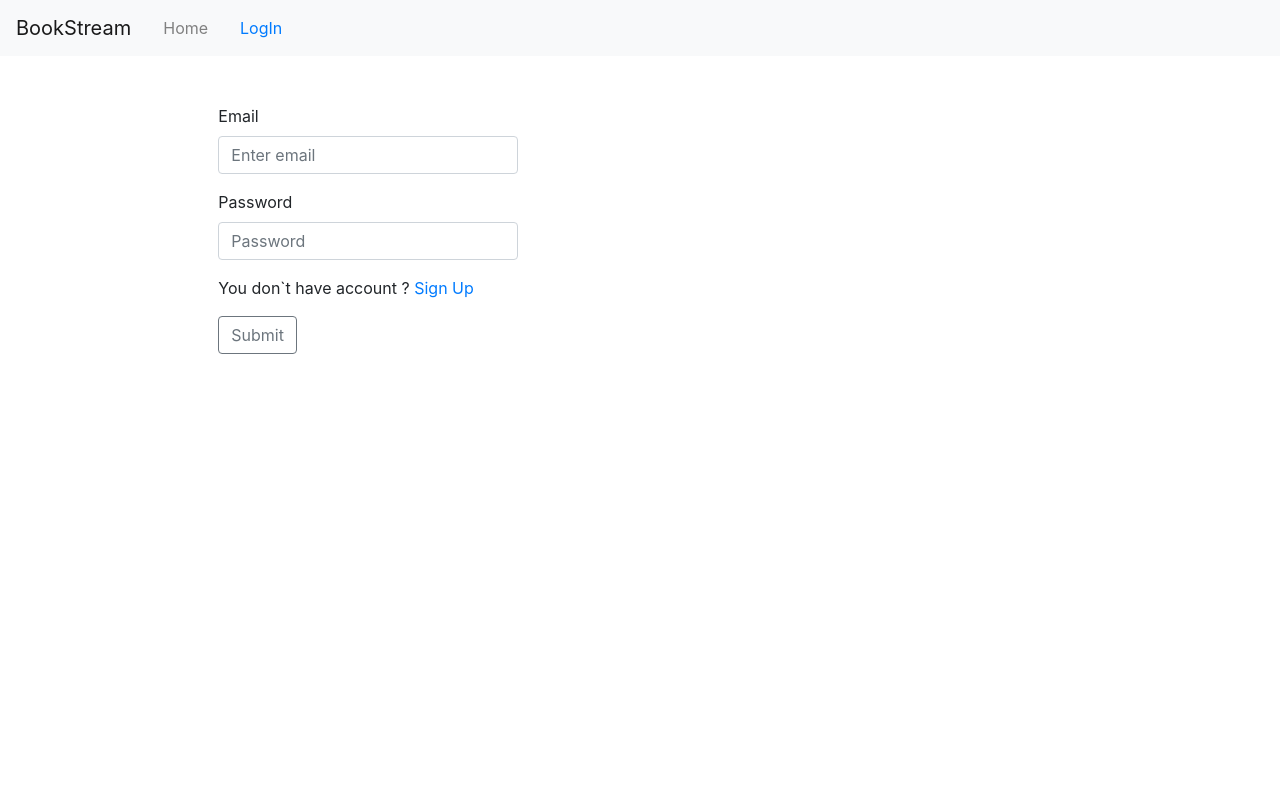
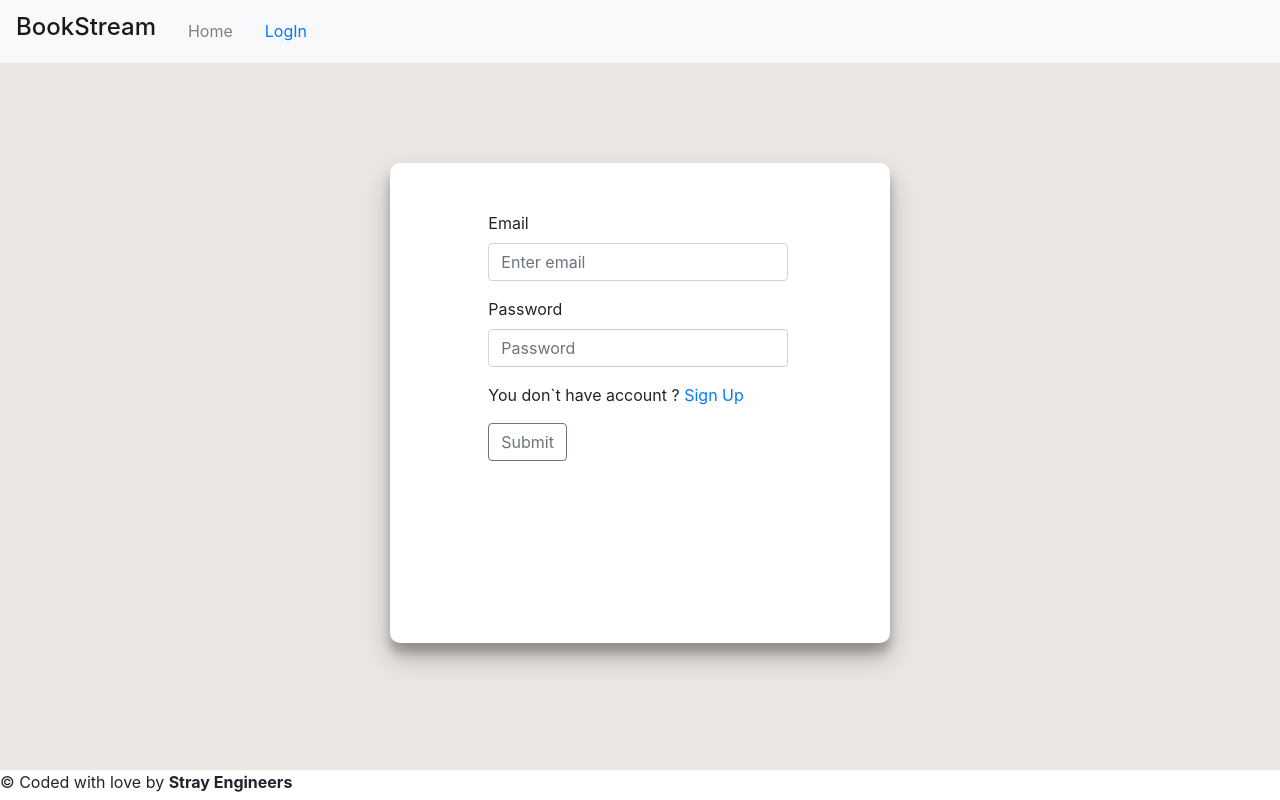
Before and after one commit to Abdulrahman-Aljafar/Books-Rating, a React (Create React App) app in the folder client/: page /login in a window 1280 px wide. Built offline with nearby package versions, Linux system fonts and the light colour scheme.

Commit message:
last version

```diff
--- a/client/src/App.css
+++ b/client/src/App.css
@@ -1,4 +1,17 @@
+@import url('https://fonts.googleapis.com/css?family=Montserrat:400,800');
 
+/* background-image: url(./BooksStream/client/src/img/Season1.png); */
+
+
+body{
+  /* background-image: url("./img/Season2.png"); */
+  background-color: #ebe7e4;
+  background-size: cover;
+  /* opacity: 0.5; */
+  background-repeat: no-repeat;
+  box-shadow: rgba(250, 244, 244, 0.5);
+  /* inset 0 0 0 1000px */
+}
 .d-block{
     margin-top: -2.5%;
      background-size: cover;
@@ -28,6 +41,13 @@ padding: 3px;
     margin-left:200% ;
 
 }
+.btn4{
+  height: 30px;
+  width:90px;
+  font-size: 14px;
+  text-align: center;
+  padding: 3px;
+   margin-left: 180px ; }
 /* .btn2 {
   height:'30px';
    width:'60px';
@@ -52,13 +72,10 @@ font-size: 10px;
   } */
 
   .cardH{
-
     margin-left: 20% ;
     margin-right: 20% ;
     margin-top: 9% ;
     margin-bottom: 20% ;
-
-
     width: 11.1rem;
     height:25em;
    }
@@ -76,7 +93,6 @@ padding-top:100px;
   }
 
   .magenShow{
-  border-radius: 5px;
     border:  solid gray;
     border-width: 2px;
 width: 50%;
@@ -85,6 +101,10 @@ margin-right:400px ;
 margin-top:100px ;
 /* padding: px; */
 word-wrap: break-word;
+overflow: hidden;
+border-radius: 10px;
+   box-shadow: 0 14px 28px rgba(0,0,0,0.25),
+     0 10px 10px rgba(0,0,0,0.22);
 
 
   }
@@ -95,6 +115,7 @@ word-wrap: break-word;
     border:  solid rgb(10, 0, 0);
     width:80%;
      height:70%;
+
 
   }
 
@@ -131,17 +152,61 @@ margin-top: 100px;
      max-height: 100px;
   } */
 
+  .nav2{
+color: #eea788;
 
-.pen .page-footer {
-min-height: 16px;
-border-top: 2px solid #006699;
-margin: 30px 0 0;
-padding: 60px 0;
   }
 
-.search{
+  /* .form-container {
+    position: absolute;
+    top: 0;
+    height: 100%;
+    transition: all 0.6s ease-in-out;
+  }
 
-/* margin-left: 300px; */
+  .sign-in-container {
+    left: 0;
+    width: 50%;
+    z-index: 2;
+  }
+   */
 
+   .container {
+     margin-top: 100px;
+    background-color: #fff;
+    border-radius: 10px;
+      box-shadow: 0 14px 28px rgba(0,0,0,0.25),
+        0 10px 10px rgba(0,0,0,0.22);
+    position: relative;
+    overflow: hidden;
+    width: 500px;
+    max-width: 100%;
+    min-height: 480px;
 
   }
+
+  .container1 {
+     margin-top: 10px;
+   background-color: #fff;
+   border-radius: 10px;
+     box-shadow: 0 14px 28px rgba(0,0,0,0.25),
+       0 10px 10px rgba(0,0,0,0.22);
+   /* position: relative; */
+   overflow: hidden;
+   width: 500px;
+    max-width: 100%;
+   height: 650px;
+
+ }
+ .container3 {
+   margin-left: 300px;
+ background-color: #fff;
+ border-radius: 10px;
+   box-shadow: 0 14px 28px rgba(0,0,0,0.25),
+     0 10px 10px rgba(0,0,0,0.22);
+ position: relative;
+ overflow: hidden;
+ width: 700px;
+ height: 650px;
+
+}
--- a/client/src/App.js
+++ b/client/src/App.js
@@ -19,6 +19,7 @@ import axios from "axios";
 import { Spinner } from "react-bootstrap";
 import EditBook from"./profile/EditBook"
 import API_URL from './apiConfig'
+import Footer from "./components/Footer";
 
 function App() {
   const [selectbook, setSelectbook] = useState({});
@@ -145,6 +146,11 @@ function App() {
             <Landing />
           </Route>
 
+          <Route  path="/">
+             <Route   />
+             <Footer/>
+          </Route>
+
         </Router> : <Spinner animation="border" />
       }
     </>
--- a/client/src/components/Footer.jsx
+++ b/client/src/components/Footer.jsx
@@ -0,0 +1,18 @@
+import React from 'react'
+
+export default function Footer() {
+    return (
+        <footer style={{position :"fixed" , bottom :"0" , width :"100%" ,height:'30px', background :"#fff" }}>
+        <div class=" pen">
+            <div class="row">
+        <div class="col-sm-12">
+            <div class="page-footer">
+          &copy; Coded with love by <b>Stray Engineers </b>
+        </div>
+        </div>
+        </div>
+        </div>
+        </footer>
+
+    )
+}
--- a/client/src/components/Home.jsx
+++ b/client/src/components/Home.jsx
@@ -22,7 +22,7 @@ export default function Home(props) {
 
     }, [])
     const onChangeHandler = (e) => {
-        setFilter(e.target.value);
+        setFilter(e.target.innerHTML);
     }
     const onchanges =(e)=>{
         setserch(e.target.value)
@@ -44,7 +44,7 @@ export default function Home(props) {
 
     return (
         <div>
-            <Navbar collapseOnSelect expand="lg" bg="dark" variant="dark">
+            <Navbar collapseOnSelect expand="lg" >
                 <Navbar.Toggle aria-controls="responsive-navbar-nav" />
                 <Navbar.Collapse id="responsive-navbar-nav" >
                     {/* <Nav.Control onClick={onChangeHandler} >   */}
--- a/client/src/components/NavBar.jsx
+++ b/client/src/components/NavBar.jsx
@@ -11,7 +11,7 @@ export default function NaveBar(props) {
 
     <Navbar bg="light" expand="lg">
         <Navbar.Brand as={Link} to="/">
-          BookStream
+          <h4>BookStream</h4>
         </Navbar.Brand>
 
         <Nav.Link href="#home" as={Link} to="/Home" style={{color:"gray"}}>
--- a/client/src/profile/AddNewBook.jsx
+++ b/client/src/profile/AddNewBook.jsx
@@ -45,9 +45,9 @@ export default function AddNewBook(props) {
                     sorry, you can typee with 225 laters only
                     </Alert>
                 )}
-            <Form className="mt-5">
+            <Form className="mt-5 container">
                 <Row className="justify-content-center mt-5">
-                    <Col md={8}>
+                    <Col md={12}>
                         <Form.Row>
                             <Col md={12}>
                                 <Form.Label>Book Name</Form.Label>
--- a/client/src/profile/EditBook.jsx
+++ b/client/src/profile/EditBook.jsx
@@ -42,13 +42,11 @@ export default function EditBook(props) {
     return (
         <>
             { selectBook && <>
-                <br></br>
-                <br></br>
-                <h1 style={{textAlign :"center"}}>{selectBook.bname}</h1>
 
-                <Form className="mt-5" onSubmit={(e)=> onSubmit(e)}>
+
+                <Form  className="mt-5 container" onSubmit={(e)=> onSubmit(e)}>
                     <Row className="justify-content-center mt-5">
-                        <Col md={8}>
+                        <Col md={12}>
                             <Form.Row>
                                 <Col md={12}>
                                     <Form.Label>Book Name</Form.Label>
--- a/client/src/profile/EditProfile.jsx
+++ b/client/src/profile/EditProfile.jsx
@@ -62,9 +62,11 @@ export default function EditProfile(props) {
                 initialValues={user} // Takes precedence on all other values
                 validationSchema={validtionSchima}
                 onSubmit={(values) => onSubmit(values)}
+
             >
 
-                <FormikForm className="mt-5">
+                <FormikForm className="mt-5"
+                >
 
                     <Row className="justify-content-center mt-5">
 
--- a/client/src/profile/MyBooks.jsx
+++ b/client/src/profile/MyBooks.jsx
@@ -70,7 +70,7 @@ console.log("ggggg  ",allmybooks.length)
         return (
 
         <>
-            <div>
+            <div  className='padding'>
 
                 <Row className="justify-content-md-center">
 
--- a/client/src/register/LogIn.jsx
+++ b/client/src/register/LogIn.jsx
@@ -50,7 +50,7 @@ export default function Login(props) {
           The email address or password is incorrect. Please retry...
         </Alert>
       )}
-    <Form className="mt-5">
+    <Form className="mt-5" className='container'>
       <Row className="justify-content-center mt-5">
         <Col md={8}>
           <Form.Row>
--- a/client/src/register/SignUp.jsx
+++ b/client/src/register/SignUp.jsx
@@ -82,41 +82,17 @@ export default function Singup(props) {
           The email is already in use. Please change the email
         </Alert>
       )}
-      {/* {!name && (
+
+      {!utype && (
         <Alert variant={"danger"}>
-          Name cannot be blank
+          Please Fill All the Field
         </Alert>
       )}
-      {!email1 && (
-        <Alert variant={"danger"}>
-          Email cannot be blank
-        </Alert>
-      )}
-      {!email2 && (
-        <Alert variant={"danger"}>
-          invalid email
-        </Alert>
-      )}
-      {!password && (
-        <Alert variant={"danger"}>
-          password must be more than 5 characters
-        </Alert>
-      )}
-      {!password1 && (
-        <Alert variant={"danger"}>
-          password cannot be blank
-        </Alert>
-      )}  */}
-      {!utype && (
-        <Alert variant={"danger"}>
-          user type cannot be blank
-        </Alert>
-      )}
-      <Form className="mt-5">
-        <Row className="justify-content-center mt-5">
-          <Col md={6}>
+      <Form  className="mt-5" className='container'>
+        <Row className="justify-content-center mt-5 ">
+          <Col md={8}>
             <Form.Row>
-              <Col md={6}>
+              <Col md={12}>
                 <Form.Label>Full Name</Form.Label>
                 <Form.Control
                   placeholder="Full name"
@@ -126,7 +102,7 @@ export default function Singup(props) {
               </Col>
             </Form.Row>
             <Form.Row >
-              <Col md={6}>
+              <Col md={12}>
                 <Form.Group controlId="formGridEmail">
                   <Form.Label htmlFor="email">Email</Form.Label>
                   <Form.Control
@@ -139,7 +115,7 @@ export default function Singup(props) {
               </Col>
             </Form.Row>
             <Form.Row>
-              <Col md={6}>
+              <Col md={12}>
                 <Form.Group controlId="formGridPassword">
                   <Form.Label>Password</Form.Label>
                   <Form.Control
```
Also changed, not shown: client/src/img/Season2.png (added), 24 other files (tests, documents, lock files or other folders). Lines whose indentation alone changed are shown as unchanged.
